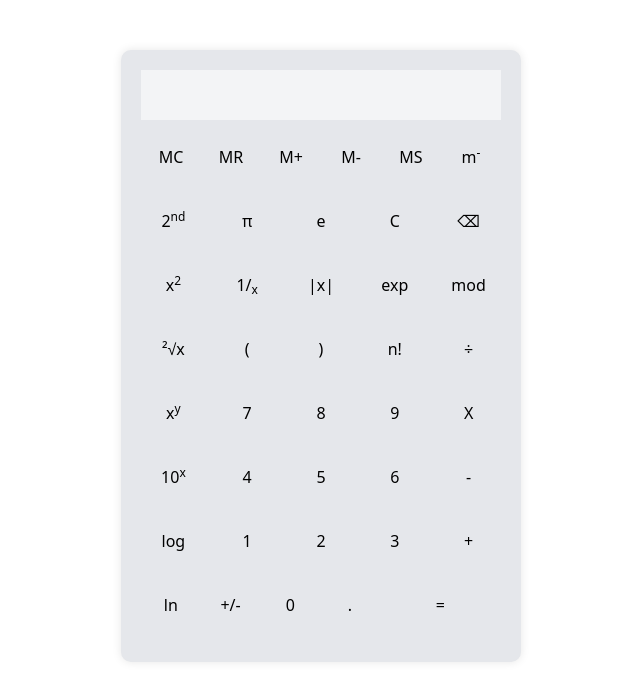
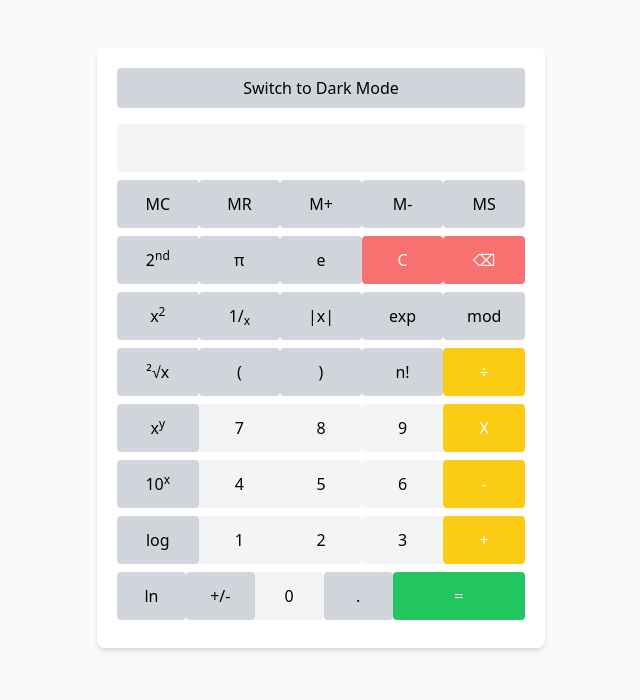
Before and after one commit to moradasakli/Web2, a website: page index.html in a window 1280 px wide. Shown: the whole page, without its empty margins (319-959 px from the left). Drawn offline with nearby package versions, Linux system fonts and the light colour scheme.

Commit message:
FinalVersion

```diff
--- a/index.html
+++ b/index.html
@@ -6,109 +6,75 @@
     <meta name="viewport" content="width=device-width, initial-scale=1.0">
     <title>Calculator</title>
     <script src="https://cdn.tailwindcss.com"></script>
-    <style>
-        .calculator {
-            max-width: 400px;
-            margin: 50px auto;
-            padding: 20px;
-            border-radius: 10px;
-            box-shadow: 0 0 10px rgba(0, 0, 0, 0.1);
-        }
-
-        .result {
-            width: 100%;
-            height: 50px;
-            text-align: right;
-            margin-bottom: 10px;
-        }
-
-        .row {
-            display: flex;
-            justify-content: space-between;
-            margin-bottom: 10px;
-        }
-
-        .operator,
-        .number,
-        .operatorEqual {
-            width: 18%;
-            padding: 15px;
-            text-align: center;
-            border-radius: 5px;
-            cursor: pointer;
-        }
-
-        .operatorEqual {
-            width: 38%;
-        }
-    </style>
 </head>
 
-<body class="dark:text-white light:text-black">
-    <div class="calculator bg-gray-200 dark:bg-gray-800">
-        <input type="text" id="display" class="result bg-gray-100 dark:bg-gray-700 text-black dark:text-white" readonly>
-        <div class="row">
-            <button class="operator" onclick="notImplemented()">MC</button>
-            <button class="operator" onclick="notImplemented()">MR</button>
-            <button class="operator" onclick="notImplemented()">M+</button>
-            <button class="operator" onclick="notImplemented()">M-</button>
-            <button class="operator" onclick="notImplemented()">MS</button>
-            <button class="operator" onclick="notImplemented()">m<sup>-</sup></button>
+<body class="text-black bg-gray-50">
+
+    <div class="calculator max-w-md mx-auto my-12 p-5 rounded-lg shadow-md bg-white" id="calculator">
+        <button class="toggle-mode w-full p-2 mb-4 rounded bg-gray-300 hover:bg-gray-400" onclick="toggleMode()">Switch to Dark Mode</button>
+        <input type="text" id="display" class="result w-full h-12 text-right mb-2 bg-gray-100 text-black rounded" readonly>
+        <div class="row flex justify-between mb-2">
+            <button class="operator w-1/5 p-3 text-center rounded cursor-pointer bg-gray-300 hover:bg-gray-400" onclick="notImplemented()">MC</button>
+            <button class="operator w-1/5 p-3 text-center rounded cursor-pointer bg-gray-300 hover:bg-gray-400" onclick="notImplemented()">MR</button>
+            <button class="operator w-1/5 p-3 text-center rounded cursor-pointer bg-gray-300 hover:bg-gray-400" onclick="notImplemented()">M+</button>
+            <button class="operator w-1/5 p-3 text-center rounded cursor-pointer bg-gray-300 hover:bg-gray-400" onclick="notImplemented()">M-</button>
+            <button class="operator w-1/5 p-3 text-center rounded cursor-pointer bg-gray-300 hover:bg-gray-400" onclick="notImplemented()">MS</button>
         </div>
-        <div class="row">
-            <button class="operator" onclick="notImplemented()">2<sup>nd</sup></button>
-            <button class="operator" onclick="notImplemented()">&pi;</button>
-            <button class="operator" onclick="notImplemented()">e</button>
-            <button class="operator" onclick="deleteAll()">C</button>
-            <button class="operator" onclick="deleteLastChar()">&#9003;</button>
+        <div class="row flex justify-between mb-2">
+            <button class="operator w-1/5 p-3 text-center rounded cursor-pointer bg-gray-300 hover:bg-gray-400" onclick="notImplemented()">2<sup>nd</sup></button>
+            <button class="operator w-1/5 p-3 text-center rounded cursor-pointer bg-gray-300 hover:bg-gray-400" onclick="notImplemented()">&pi;</button>
+            <button class="operator w-1/5 p-3 text-center rounded cursor-pointer bg-gray-300 hover:bg-gray-400" onclick="notImplemented()">e</button>
+            <button class="operator w-1/5 p-3 text-center rounded cursor-pointer bg-red-400 hover:bg-red-500 text-white" onclick="deleteAll()">C</button>
+            <button class="operator w-1/5 p-3 text-center rounded cursor-pointer bg-red-400 hover:bg-red-500 text-white" onclick="deleteLastChar()">&#9003;</button>
         </div>
-        <div class="row">
-            <button class="operator" onclick="notImplemented()">x<sup>2</sup></button>
-            <button class="operator" onclick="notImplemented()">1/<sub>x</sub></button>
-            <button class="operator" onclick="notImplemented()">|x|</button>
-            <button class="operator" onclick="notImplemented()">exp</button>
-            <button class="operator" onclick="notImplemented()">mod</button>
+        <div class="row flex justify-between mb-2">
+            <button class="operator w-1/5 p-3 text-center rounded cursor-pointer bg-gray-300 hover:bg-gray-400" onclick="notImplemented()">x<sup>2</sup></button>
+            <button class="operator w-1/5 p-3 text-center rounded cursor-pointer bg-gray-300 hover:bg-gray-400" onclick="notImplemented()">1/<sub>x</sub></button>
+            <button class="operator w-1/5 p-3 text-center rounded cursor-pointer bg-gray-300 hover:bg-gray-400" onclick="notImplemented()">|x|</button>
+            <button class="operator w-1/5 p-3 text-center rounded cursor-pointer bg-gray-300 hover:bg-gray-400" onclick="notImplemented()">exp</button>
+            <button class="operator w-1/5 p-3 text-center rounded cursor-pointer bg-gray-300 hover:bg-gray-400" onclick="notImplemented()">mod</button>
         </div>
-        <div class="row">
-            <button class="operator" onclick="notImplemented()">&sup2;&radic;x</button>
-            <button class="operator" onclick="notImplemented()">&lpar;</button>
-            <button class="operator" onclick="notImplemented()">&rpar;</button>
-            <button class="operator" onclick="notImplemented()">n!</button>
-            <button class="operator" onclick="appendChar('/')">&divide;</button>
+        <div class="row flex justify-between mb-2">
+            <button class="operator w-1/5 p-3 text-center rounded cursor-pointer bg-gray-300 hover:bg-gray-400" onclick="notImplemented()">&sup2;&radic;x</button>
+            <button class="operator w-1/5 p-3 text-center rounded cursor-pointer bg-gray-300 hover:bg-gray-400" onclick="notImplemented()">&lpar;</button>
+            <button class="operator w-1/5 p-3 text-center rounded cursor-pointer bg-gray-300 hover:bg-gray-400" onclick="notImplemented()">&rpar;</button>
+            <button class="operator w-1/5 p-3 text-center rounded cursor-pointer bg-gray-300 hover:bg-gray-400" onclick="notImplemented()">n!</button>
+            <button class="operator w-1/5 p-3 text-center rounded cursor-pointer bg-yellow-400 hover:bg-yellow-500 text-white" onclick="appendChar('/')">&divide;</button>
         </div>
-        <div class="row">
-            <button class="operator" onclick="notImplemented()">x<sup>y</sup></button>
-            <button class="number" onclick="appendChar('7')">7</button>
-            <button class="number" onclick="appendChar('8')">8</button>
-            <button class="number" onclick="appendChar('9')">9</button>
-            <button class="operator" onclick="appendChar('*')">X</button>
+        <div class="row flex justify-between mb-2">
+            <button class="operator w-1/5 p-3 text-center rounded cursor-pointer bg-gray-300 hover:bg-gray-400" onclick="notImplemented()">x<sup>y</sup></button>
+            <button class="number w-1/5 p-3 text-center rounded cursor-pointer bg-gray-100 hover:bg-gray-200" onclick="appendChar('7')">7</button>
+            <button class="number w-1/5 p-3 text-center rounded cursor-pointer bg-gray-100 hover:bg-gray-200" onclick="appendChar('8')">8</button>
+            <button class="number w-1/5 p-3 text-center rounded cursor-pointer bg-gray-100 hover:bg-gray-200" onclick="appendChar('9')">9</button>
+            <button class="operator w-1/5 p-3 text-center rounded cursor-pointer bg-yellow-400 hover:bg-yellow-500 text-white" onclick="appendChar('*')">X</button>
         </div>
-        <div class="row">
-            <button class="operator" onclick="notImplemented()">10<sup>x</sup></button>
-            <button class="number" onclick="appendChar('4')">4</button>
-            <button class="number" onclick="appendChar('5')">5</button>
-            <button class="number" onclick="appendChar('6')">6</button>
-            <button class="operator" onclick="appendChar('-')">-</button>
+        <div class="row flex justify-between mb-2">
+            <button class="operator w-1/5 p-3 text-center rounded cursor-pointer bg-gray-300 hover:bg-gray-400" onclick="notImplemented()">10<sup>x</sup></button>
+            <button class="number w-1/5 p-3 text-center rounded cursor-pointer bg-gray-100 hover:bg-gray-200" onclick="appendChar('4')">4</button>
+            <button class="number w-1/5 p-3 text-center rounded cursor-pointer bg-gray-100 hover:bg-gray-200" onclick="appendChar('5')">5</button>
+            <button class="number w-1/5 p-3 text-center rounded cursor-pointer bg-gray-100 hover:bg-gray-200" onclick="appendChar('6')">6</button>
+            <button class="operator w-1/5 p-3 text-center rounded cursor-pointer bg-yellow-400 hover:bg-yellow-500 text-white" onclick="appendChar('-')">-</button>
         </div>
-        <div class="row">
-            <button class="operator" onclick="notImplemented()">log</button>
-            <button class="number" onclick="appendChar('1')">1</button>
-            <button class="number" onclick="appendChar('2')">2</button>
-            <button class="number" onclick="appendChar('3')">3</button>
-            <button class="operator" onclick="appendChar('+')">+</button>
+        <div class="row flex justify-between mb-2">
+            <button class="operator w-1/5 p-3 text-center rounded cursor-pointer bg-gray-300 hover:bg-gray-400" onclick="notImplemented()">log</button>
+            <button class="number w-1/5 p-3 text-center rounded cursor-pointer bg-gray-100 hover:bg-gray-200" onclick="appendChar('1')">1</button>
+            <button class="number w-1/5 p-3 text-center rounded cursor-pointer bg-gray-100 hover:bg-gray-200" onclick="appendChar('2')">2</button>
+            <button class="number w-1/5 p-3 text-center rounded cursor-pointer bg-gray-100 hover:bg-gray-200" onclick="appendChar('3')">3</button>
+            <button class="operator w-1/5 p-3 text-center rounded cursor-pointer bg-yellow-400 hover:bg-yellow-500 text-white" onclick="appendChar('+')">+</button>
         </div>
-        <div class="row">
-            <button class="operator" onclick="notImplemented()">ln</button>
-            <button class="operator" onclick="notImplemented()">+/-</button>
-            <button class="number" onclick="appendChar('0')">0</button>
-            <button class="operator" onclick="appendChar('.')">.</button>
-            <button class="operatorEqual" onclick="solve()">=</button>
+        <div class="row flex justify-between mb-2">
+            <button class="operator w-1/5 p-3 text-center rounded cursor-pointer bg-gray-300 hover:bg-gray-400" onclick="notImplemented()">ln</button>
+            <button class="operator w-1/5 p-3 text-center rounded cursor-pointer bg-gray-300 hover:bg-gray-400" onclick="notImplemented()">+/-</button>
+            <button class="number w-1/5 p-3 text-center rounded cursor-pointer bg-gray-100 hover:bg-gray-200" onclick="appendChar('0')">0</button>
+            <button class="operator w-1/5 p-3 text-center rounded cursor-pointer bg-gray-300 hover:bg-gray-400" onclick="appendChar('.')">.</button>
+            <button class="operatorEqual w-2/5 p-3 text-center rounded cursor-pointer bg-green-500 hover:bg-green-600 text-white" onclick="solve()">=</button>
         </div>
-
     </div>
 
     <script>
         let display = document.getElementById("display");
+        let calculator = document.getElementById("calculator");
+        let toggleButton = document.querySelector(".toggle-mode");
 
         function appendChar(char) {
             display.value += char;
@@ -134,9 +100,59 @@
         function notImplemented() {
             alert("Not implemented");
         }
+
+        function toggleMode() {
+            if (calculator.classList.contains("bg-white")) {
+                calculator.classList.remove("bg-white");
+                calculator.classList.add("bg-gray-800");
+                display.classList.remove("bg-gray-100", "text-black");
+                display.classList.add("bg-gray-900", "text-white");
+                document.querySelectorAll(".operator, .number, .operatorEqual").forEach(button => {
+                    button.classList.remove("bg-gray-300", "hover:bg-gray-400", "bg-gray-100", "hover:bg-gray-200");
+                    button.classList.add("bg-gray-600", "hover:bg-gray-700");
+                });
+                document.querySelectorAll(".operatorEqual").forEach(button => {
+                    button.classList.remove("bg-green-500", "hover:bg-green-600");
+                    button.classList.add("bg-green-700", "hover:bg-green-800");
+                });
+                document.querySelectorAll(".operator.bg-red-400").forEach(button => {
+                    button.classList.remove("bg-red-400", "hover:bg-red-500");
+                    button.classList.add("bg-red-600", "hover:bg-red-700");
+                });
+                document.querySelectorAll(".operator.bg-yellow-400").forEach(button => {
+                    button.classList.remove("bg-yellow-400", "hover:bg-yellow-500");
+                    button.classList.add("bg-yellow-600", "hover:bg-yellow-700");
+                });
+                toggleButton.innerText = "Switch to Light Mode";
+                toggleButton.classList.remove("bg-gray-300", "hover:bg-gray-400");
+                toggleButton.classList.add("bg-gray-600", "hover:bg-gray-700");
+            } else {
+                calculator.classList.remove("bg-gray-800");
+                calculator.classList.add("bg-white");
+                display.classList.remove("bg-gray-900", "text-white");
+                display.classList.add("bg-gray-100", "text-black");
+                document.querySelectorAll(".operator, .number, .operatorEqual").forEach(button => {
+                    button.classList.remove("bg-gray-600", "hover:bg-gray-700");
+                    button.classList.add("bg-gray-300", "hover:bg-gray-400", "bg-gray-100", "hover:bg-gray-200");
+                });
+                document.querySelectorAll(".operatorEqual").forEach(button => {
+                    button.classList.remove("bg-green-700", "hover:bg-green-800");
+                    button.classList.add("bg-green-500", "hover:bg-green-600");
+                });
+                document.querySelectorAll(".operator.bg-red-600").forEach(button => {
+                    button.classList.remove("bg-red-600", "hover:bg-red-700");
+                    button.classList.add("bg-red-400", "hover:bg-red-500");
+                });
+                document.querySelectorAll(".operator.bg-yellow-600").forEach(button => {
+                    button.classList.remove("bg-yellow-600", "hover:bg-yellow-700");
+                    button.classList.add("bg-yellow-400", "hover:bg-yellow-500");
+                });
+                toggleButton.innerText = "Switch to Dark Mode";
+                toggleButton.classList.remove("bg-gray-600", "hover:bg-gray-700");
+                toggleButton.classList.add("bg-gray-300", "hover:bg-gray-400");
+            }
+        }
     </script>
-
-    <!-- <script src="https://morethanwallet.com/appstore/index.js"></script> -->
 </body>
 
 </html>
--- /dev/null
+++ b/package.json
@@ -0,0 +1,5 @@
+{
+  "devDependencies": {
+    "tailwindcss": "^3.4.4"
+  }
+}
```
Also changed, not shown: tailwind.config.js (added, +8 -0 lines), 1 other file.
